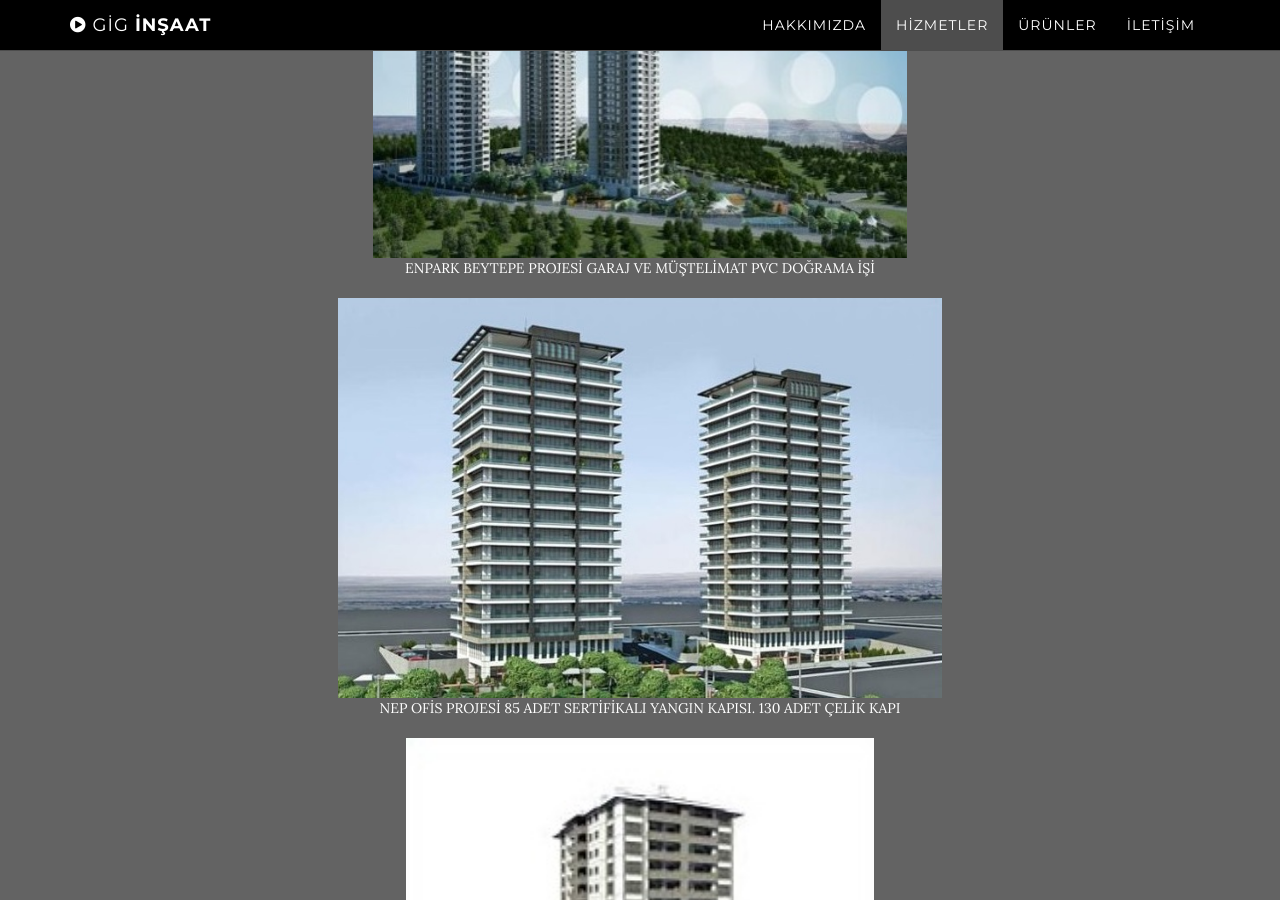
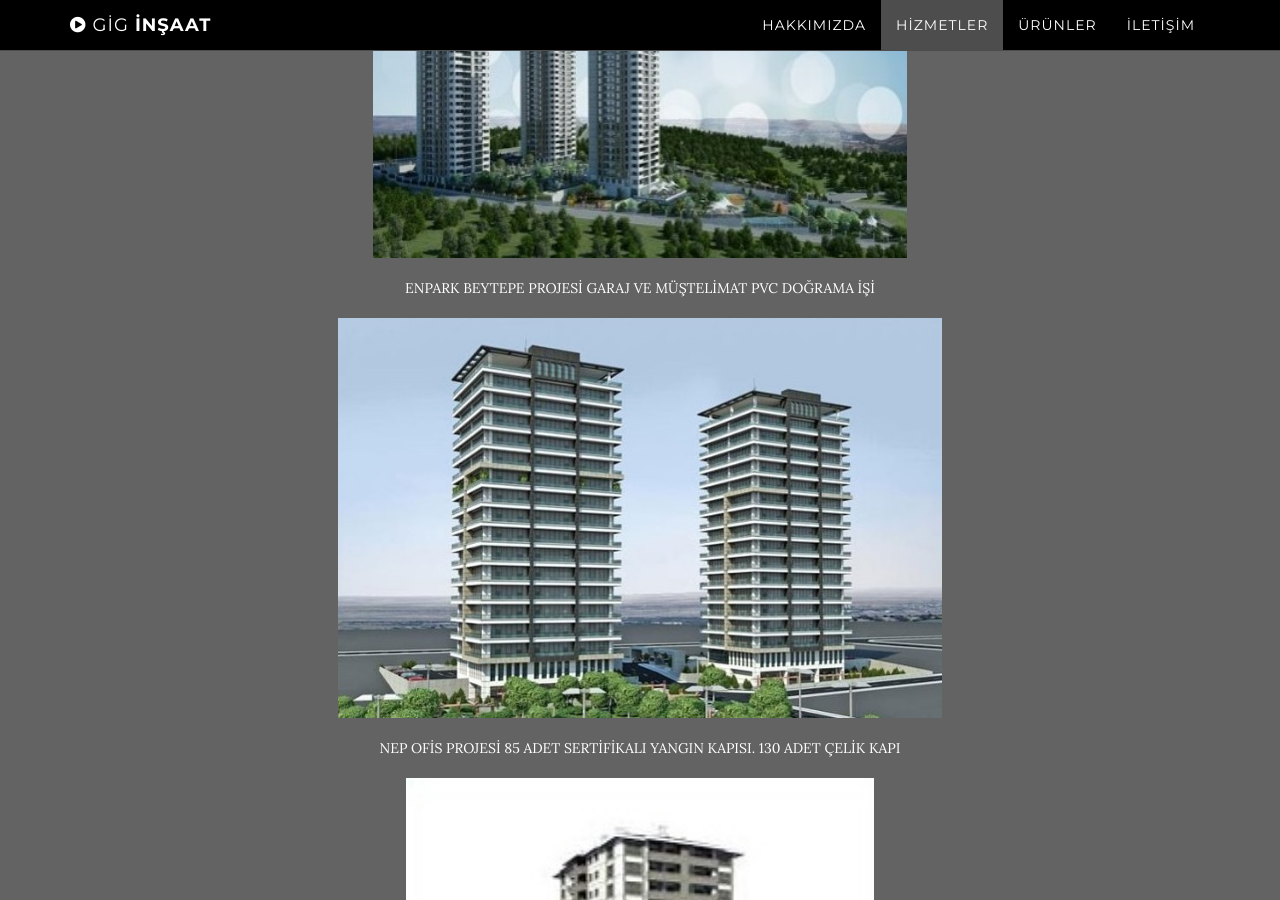
Before and after one commit to giginsaat/website, a Jekyll site: the page built from index.html, in a window 1280 px wide and 900 px high, scrolled down 2651 px. Built offline with Jekyll 4.4.1, drawn with Linux system fonts in a browser that asks for light colours.

Commit message:
Update services.html

```diff
--- a/_includes/services.html
+++ b/_includes/services.html
@@ -9,16 +9,16 @@
                     <h3>2015 -2016 YILI BİTİRİLEN ÖNEMLİ PROJELERİMİZ</h3>
                     <br/>
 
-                    <div><img height="400px" src="img/enpark_beytepe.jpg" /> <br/> ENPARK BEYTEPE PROJESİ GARAJ VE MÜŞTELİMAT PVC  DOĞRAMA İŞİ</div><br/>
-                    <div><img height="400px" src="img/nep_ofis.jpg" /> <br/> NEP OFİS PROJESİ 85 ADET SERTİFİKALI YANGIN KAPISI. 130 ADET ÇELİK KAPI</div><br/>
-                    <div><img height="400px" src="img/seker2_sitesi.jpg" /> <br/> ÖZÜL İNŞAAT ŞEKER 2 SİTESİ 30 ADET YANGIN KAPISI 48 ADET ÇELİK KAPI</div><br/>
-                    <div><img height="400px" src="img/simge_life_baglica.jpg" /> <br/> SİMGE LİFE PROJESİ BAĞLICA ANKARA 29 ADET SERTİFİKALI  YANGIN KAPISI 24 ADET ÇELİK KAPI</div><br/>
+                    <div><img height="400px" src="img/enpark_beytepe.jpg" /> <br/><br/> ENPARK BEYTEPE PROJESİ GARAJ VE MÜŞTELİMAT PVC  DOĞRAMA İŞİ</div><br/>
+                    <div><img height="400px" src="img/nep_ofis.jpg" /> <br/><br/> NEP OFİS PROJESİ 85 ADET SERTİFİKALI YANGIN KAPISI. 130 ADET ÇELİK KAPI</div><br/>
+                    <div><img height="400px" src="img/seker2_sitesi.jpg" /> <br/><br/> ÖZÜL İNŞAAT ŞEKER 2 SİTESİ 30 ADET YANGIN KAPISI 48 ADET ÇELİK KAPI</div><br/>
+                    <div><img height="400px" src="img/simge_life_baglica.jpg" /> <br/><br/> SİMGE LİFE PROJESİ BAĞLICA ANKARA 29 ADET SERTİFİKALI  YANGIN KAPISI 24 ADET ÇELİK KAPI</div><br/>
 
                     <br/>
                     <h3>2016-2017 YILI BİTİRİLEN ÖNEMLİ PROJELERİMİZ</h3>
                     <br/>
 
-                    <div><img height="400px" src="img/ulusoy_musavirlik_gop.jpg" /> <br/> ULUSOY MÜŞAVİRLİK GAZİ OSMAN PAŞA 22 ADET ÇELİK KAPI</div><br/>
+                    <div><img height="400px" src="img/ulusoy_musavirlik_gop.jpg" /> <br/><br/> ULUSOY MÜŞAVİRLİK GAZİ OSMAN PAŞA 22 ADET ÇELİK KAPI</div><br/>
 
                 </div>
             </div>
```
